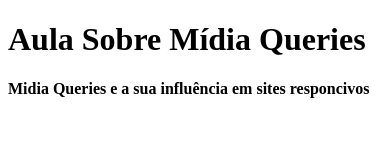
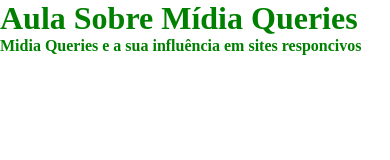
Before and after one commit to EdsonGaspar/midiaqueries, a plain HTML site: page index.html in a window 390 px wide. Drawn offline with Linux system fonts and the light colour scheme.

Commit message:
Manipulação
Manipulando a cor do texto concernente o tamanho do dispositivo

```diff
--- a/css/style.css
+++ b/css/style.css
@@ -0,0 +1,28 @@
+* {
+  padding: 0;
+  margin: 0;
+  box-sizing: border-box;
+}
+h1 {
+  color: red;
+}
+h4 {
+  color: red;
+}
+@media (max-width: 450px) {
+  h1 {
+    color: green;
+  }
+  h4 {
+    color: green;
+  }
+}
+/*Para não sobrescrever o primeiro e para definir um intervalo de tamanho de dispositivo*/
+@media (min-width: 768px) and (max-width: 1024px) {
+  h1 {
+    color: blue;
+  }
+  h4 {
+    color: blue;
+  }
+}
--- a/index.html
+++ b/index.html
@@ -1,5 +1,5 @@
 <!DOCTYPE html>
-<html lang="en">
+<html lang="pt">
   <head>
     <meta charset="UTF-8" />
     <meta name="viewport" content="width=device-width, initial-scale=1.0" />
```
